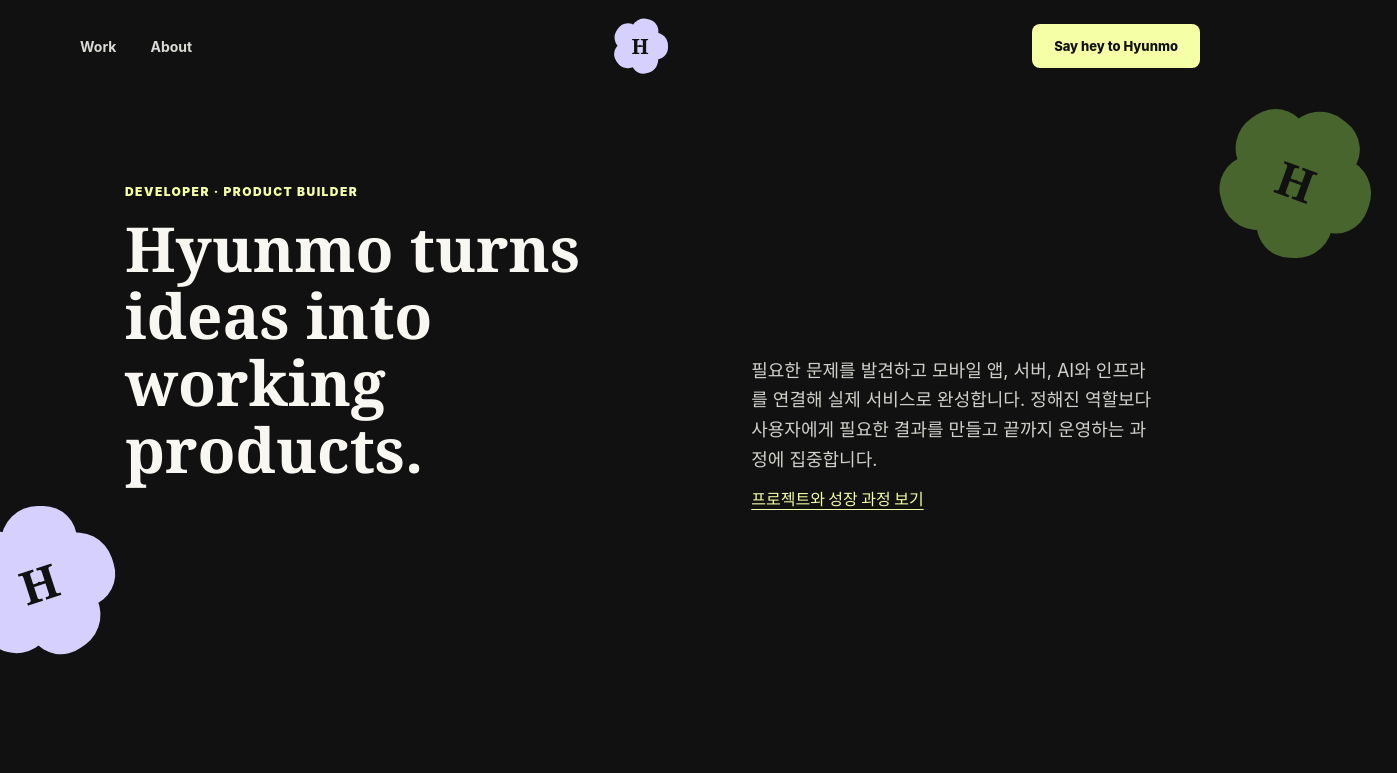
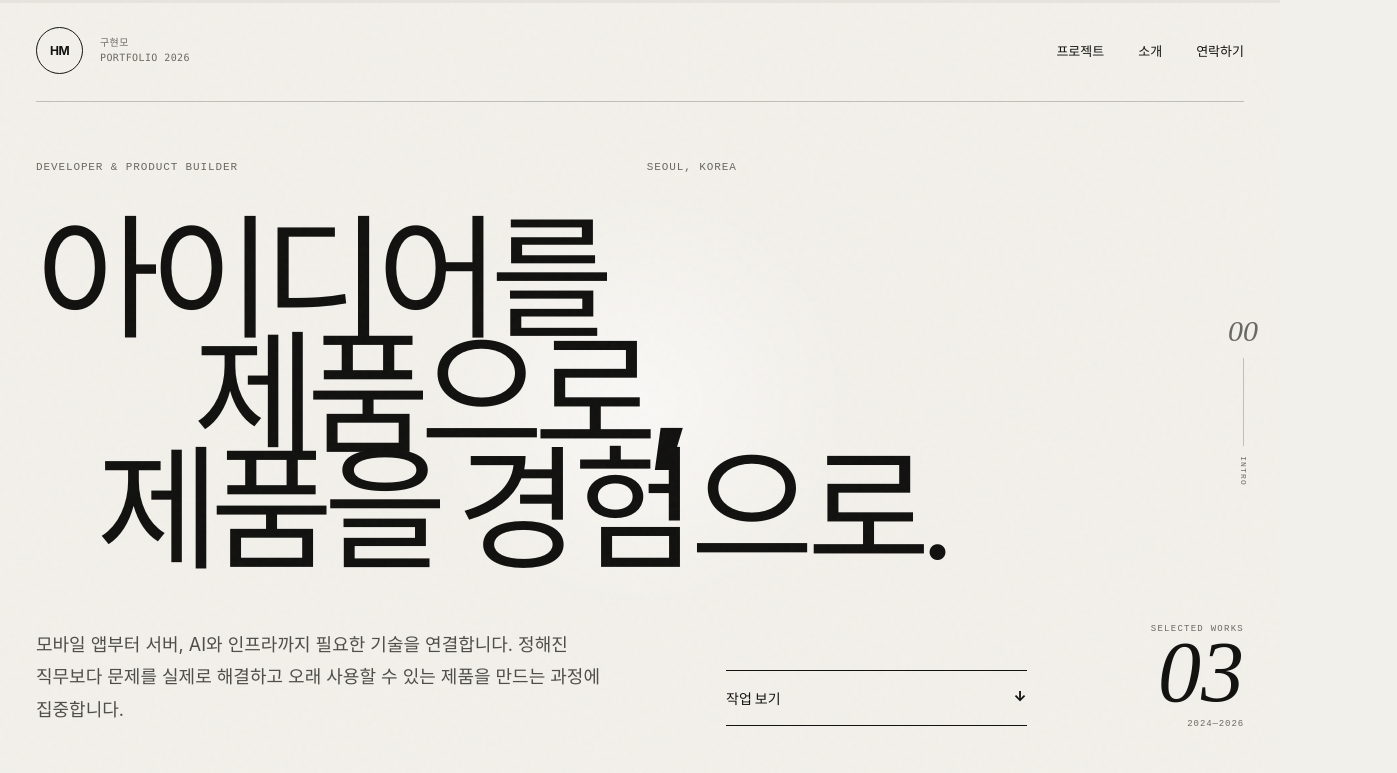
Before and after one commit to hmooko/portfolio-site, a React (Vite) app: page / in a window 1280 px wide. Shown: the top 773 px of the page, 1397 px wide, since content can reach past the window. Built offline with nearby package versions, Linux system fonts and the light colour scheme.

Commit message:
Activate editorial portfolio app

```diff
--- a/src/main.jsx
+++ b/src/main.jsx
@@ -1,11 +1,10 @@
 import React from 'react';
 import { createRoot } from 'react-dom/client';
-import './styles.css';
-import './portfolio-enhancements.css';
-import App from './App.jsx';
+import './editorial.css';
+import EditorialApp from './EditorialApp.jsx';
 
 createRoot(document.getElementById('root')).render(
   <React.StrictMode>
-    <App />
+    <EditorialApp />
   </React.StrictMode>,
 );
```
